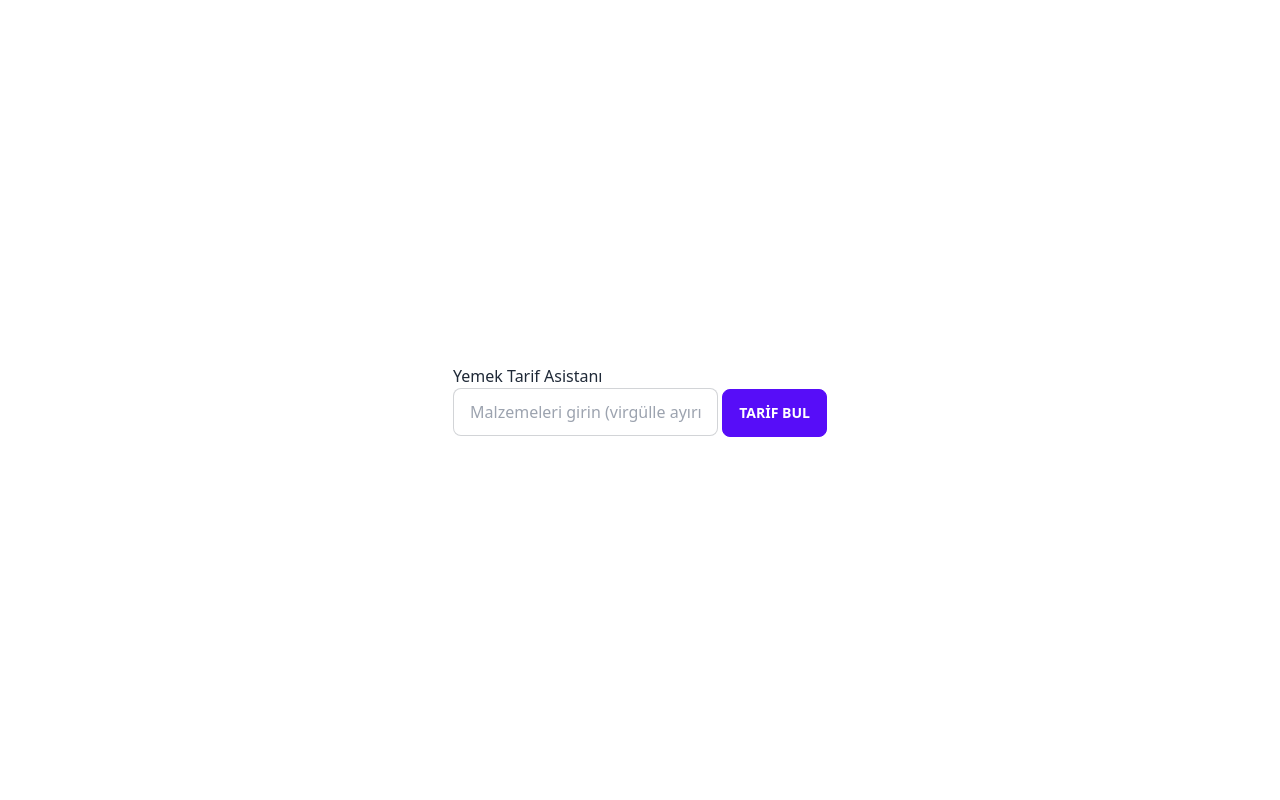
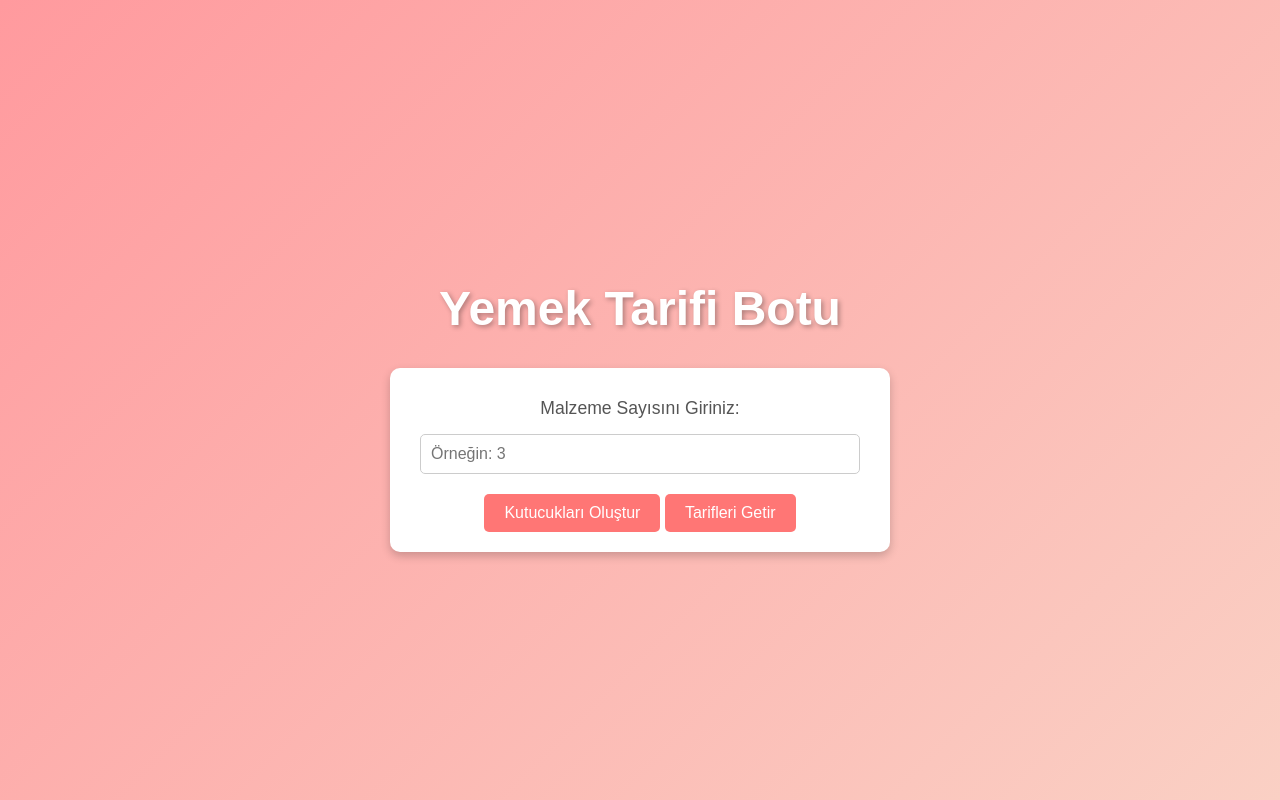
Before and after one commit to k0laa/Yemek_Tarif_Asistani, a Flask app: page / in a window 1280 px wide. Run offline with Flask 3, Linux system fonts and the light colour scheme; some libraries are stand-ins or nearby versions.

Commit message:
index.html güncellendi

```diff
--- a/templates/index.html
+++ b/templates/index.html
@@ -1,30 +1,131 @@
 <!DOCTYPE html>
-<html lang="tr">
+<html lang="en">
 <head>
     <meta charset="UTF-8">
     <meta name="viewport" content="width=device-width, initial-scale=1.0">
-    <title>Yemek Tarif Asistanı</title>
-    <link href="https://cdn.jsdelivr.net/npm/daisyui@2.0.0/dist/full.css" rel="stylesheet">
+    <title>Recipe Bot</title>
     <style>
-        html, body {
-            height: 100%;
+        body {
+            font-family: Arial, sans-serif;
+            margin: 0;
+            padding: 0;
+            display: flex;
+            flex-direction: column;
+            align-items: center;
+            justify-content: center;
+            height: 100vh;
+            background: linear-gradient(135deg, #ff9a9e, #fad0c4);
         }
-        body {
-            display: flex;
-            justify-content: center;
-            align-items: center;
-            margin: 0;
-            background-color: #1a202c; /* Koyu arka plan rengi */
+        h1 {
+            color: #fff;
+            font-size: 3rem;
+            text-shadow: 2px 2px 5px rgba(0, 0, 0, 0.3);
+        }
+        .container {
+            background: #ffffff;
+            padding: 20px;
+            border-radius: 10px;
+            box-shadow: 0 4px 10px rgba(0, 0, 0, 0.2);
+            width: 80%;
+            max-width: 500px;
+            text-align: center;
+            box-sizing: border-box;
+            overflow: hidden;
+        }
+        label {
+            display: block;
+            margin: 10px 0 5px;
+            font-size: 1.1rem;
+            color: #555;
+        }
+        input[type="number"], .ingredients {
+            width: calc(100% - 20px);
+            padding: 10px;
+            margin: 10px 0;
+            border: 1px solid #ccc;
+            border-radius: 5px;
+            font-size: 1rem;
+            box-sizing: border-box;
+        }
+        .ingredients {
+            display: none;
+            overflow-y: auto;
+            max-height: 300px;
+        }
+        button {
+            background: #ff7675;
+            color: #fff;
+            border: none;
+            border-radius: 5px;
+            padding: 10px 20px;
+            cursor: pointer;
+            font-size: 1rem;
+            margin-top: 10px;
+        }
+        button:hover {
+            background: #e84118;
         }
     </style>
 </head>
-<body class="bg-base-100 dark:bg-gray-900 dark:text-white">
-    <div class="w-full max-w-md p-6 bg-white dark:bg-gray-800 shadow-lg rounded-lg text-center">
-        <h1 class="text-3xl font-bold mb-4">Yemek Tarif Asistanı</h1>
-        <form action="/find_recipe" method="post" class="flex flex-col items-center">
-            <input type="text" name="ingredients" placeholder="Malzemeleri girin (virgülle ayırın)" class="input input-bordered w-full mb-4">
-            <button type="submit" class="btn btn-primary w-full">Tarif Bul</button>
-        </form>
+<body>
+    <h1 id="title">Yemek Tarifi Botu</h1>
+    <div class="container">
+        <label for="ingredientCount" id="ingredientCountLabel">Malzeme Sayısını Giriniz:</label>
+        <input type="number" id="ingredientCount" min="1" max="500" placeholder="Örneğin: 3">
+        <div id="ingredientInputs" class="ingredients"></div>
+        <button id="createButton" onclick="generateInputs()">Kutucukları Oluştur</button>
+        <button id="fetchButton" onclick="getRecipes()">Tarifleri Getir</button>
     </div>
+
+    <script>
+        // Bu fonksiyon sayfa yüklenince tüm metinleri Türkçe yapacak
+        function setButtonText() {
+            const userLang = navigator.language || navigator.userLanguage;
+            const createButton = document.getElementById('createButton');
+            const fetchButton = document.getElementById('fetchButton');
+            const title = document.getElementById('title');
+            const ingredientCountLabel = document.getElementById('ingredientCountLabel');
+
+            // Tüm metinleri Türkçe yapıyoruz
+            title.textContent = "Yemek Tarifi Botu";
+            ingredientCountLabel.textContent = "Malzeme Sayısını Giriniz:";
+            createButton.textContent = "Kutucukları Oluştur";  // Buton metnini burada sabitliyoruz
+            fetchButton.textContent = "Tarifleri Getir";
+        }
+
+        window.onload = setButtonText; // Sayfa yüklendiğinde metinlerin güncellenmesini sağlıyoruz
+
+        function generateInputs() {
+            const count = parseInt(document.getElementById('ingredientCount').value);
+            const container = document.getElementById('ingredientInputs');
+
+            if (count > 500) {
+                alert("En fazla 500 malzeme girebilirsiniz.");
+                return;
+            }
+
+            container.innerHTML = ''; // Var olan inputları temizliyoruz
+
+            if (!isNaN(count) && count > 0) {
+                container.style.display = 'block';
+                for (let i = 0; i < count; i++) {
+                    const input = document.createElement('input');
+                    input.type = 'text';
+                    input.placeholder = `Malzeme ${i + 1}`;
+                    input.className = 'ingredient';
+                    container.appendChild(input);
+                }
+            }
+        }
+
+        function getRecipes() {
+            const ingredients = Array.from(document.querySelectorAll('.ingredient')).map(input => input.value.trim());
+            if (ingredients.length > 0) {
+                alert('Tarifler hazırlanıyor: ' + ingredients.join(', '));
+            } else {
+                alert('Lütfen malzemeleri giriniz!');
+            }
+        }
+    </script>
 </body>
 </html>
```
